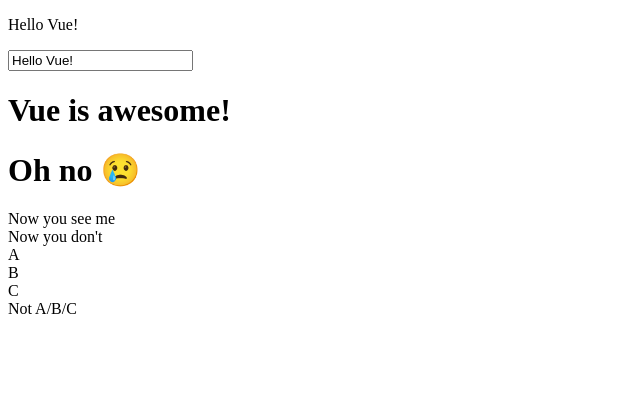
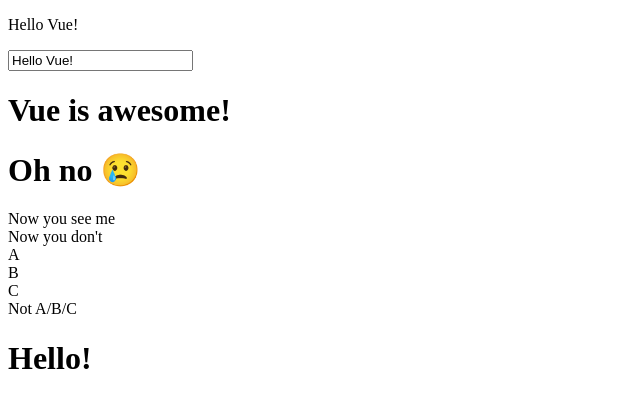
Before and after one commit to shoji-haruki/Learning_sample, a plain HTML site: page vue.js/app/index13.html in a window 1280 px wide. Shown: the whole page, without its empty margins (0-640 px from the left). Drawn offline with nearby package versions, Linux system fonts and the light colour scheme.

Commit message:
条件付きレンダリング2

```diff
--- a/vue.js/app/index13.html
+++ b/vue.js/app/index13.html
@@ -67,6 +67,12 @@
     <input placeholder="Enter your email address" key="email-input">
   </template>
 
+  <!-- 条件要素表示 -->
+  <h1 v-show="ok">Hello!</h1>
+  <!-- domとしては常に存在するがdisplayのcssを切り替えている -->
+  <!-- <template> 要素をサポートせず、v-else とも連動しない -->
+
+    <!-- v-if と v-for -->
 
 <!-- ========== HTML ======================================================= -->
 <!-- =========== JS ======================================================== -->
```
